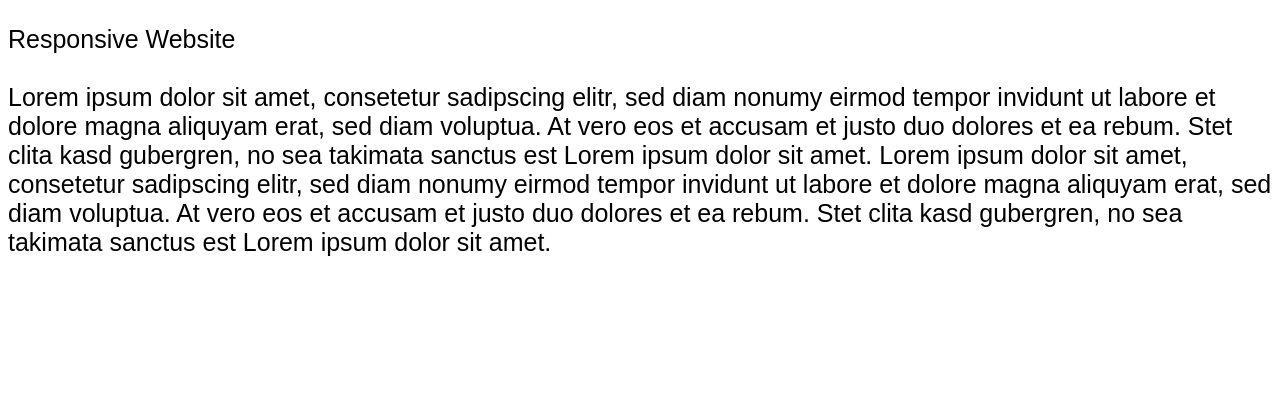
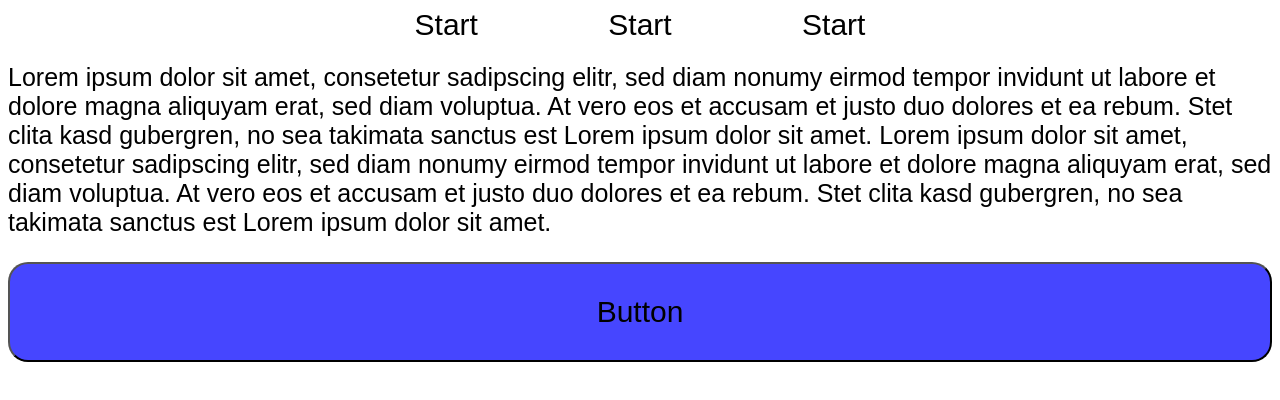
Before and after one commit to Paradoxismus/paradoxismus, a plain HTML site: page main.html in a window 1280 px wide. Drawn offline with Linux system fonts and the light colour scheme.

Commit message:
Add files via upload

```diff
--- a/main.html
+++ b/main.html
@@ -3,10 +3,20 @@
 <head>
     <meta charset="UTF-8">
     <meta name="viewport" content="width=device-width, initial-scale=1.0">
-    <title>RW</title>
+    <title>Website Test</title>
     <link rel="stylesheet" href="style.css">
 </head>
 <body>
-    <p class="font1">Responsive Website<br><br>Lorem ipsum dolor sit amet, consetetur sadipscing elitr, sed diam nonumy eirmod tempor invidunt ut labore et dolore magna aliquyam erat, sed diam voluptua. At vero eos et accusam et justo duo dolores et ea rebum. Stet clita kasd gubergren, no sea takimata sanctus est Lorem ipsum dolor sit amet. Lorem ipsum dolor sit amet, consetetur sadipscing elitr, sed diam nonumy eirmod tempor invidunt ut labore et dolore magna aliquyam erat, sed diam voluptua. At vero eos et accusam et justo duo dolores et ea rebum. Stet clita kasd gubergren, no sea takimata sanctus est Lorem ipsum dolor sit amet.</p>
+    <div class="menu1">
+        <a href="https://www.example.com" class="a1">Start</a>
+        <a href="https://www.example.com" class="a1">Start</a>
+        <a href="https://www.example.com" class="a1">Start</a>
+    </div>
+    <p class="font1">Lorem ipsum dolor sit amet, consetetur sadipscing elitr, sed diam nonumy eirmod tempor invidunt ut labore et dolore magna aliquyam erat, sed diam voluptua. At vero eos et accusam et justo duo dolores et ea rebum. Stet clita kasd gubergren, no sea takimata sanctus est Lorem ipsum dolor sit amet. Lorem ipsum dolor sit amet, consetetur sadipscing elitr, sed diam nonumy eirmod tempor invidunt ut labore et dolore magna aliquyam erat, sed diam voluptua. At vero eos et accusam et justo duo dolores et ea rebum. Stet clita kasd gubergren, no sea takimata sanctus est Lorem ipsum dolor sit amet.</p>
+    <a href="https://www.example.com">
+        <button class="button1">
+            <p class="font2">Button</p>
+        </button>
+    </a>
 </body>
 </html>
--- a/style.css
+++ b/style.css
@@ -2,5 +2,36 @@
     color: black;
     font-size: 25px;
     font-family: Arial, Helvetica, sans-serif;
-    text-align: initial;
+    text-align: left;
 }
+.font2 {
+    color: black;
+    font-size: 30px;
+    font-family: Arial, Helvetica, sans-serif;
+    text-align: center;
+}
+.button1 {
+    background-color: rgb(70, 70, 255);
+    width: 100%;
+    height: 100px;
+    border-radius: 20px;
+}
+.button1:hover {
+    background-color: rgb(147, 147, 255);
+}
+.menu1 {
+width: 100%;
+height: 30px;
+text-align: center;
+}
+.a1 {
+    font-size: 30px;
+    font-family: Arial, Helvetica, sans-serif;
+    margin-right: 5%;
+    margin-left: 5%;
+    color: black;
+    text-decoration: none;
+}
+.a1:hover {
+    text-decoration: underline;
+}
```
